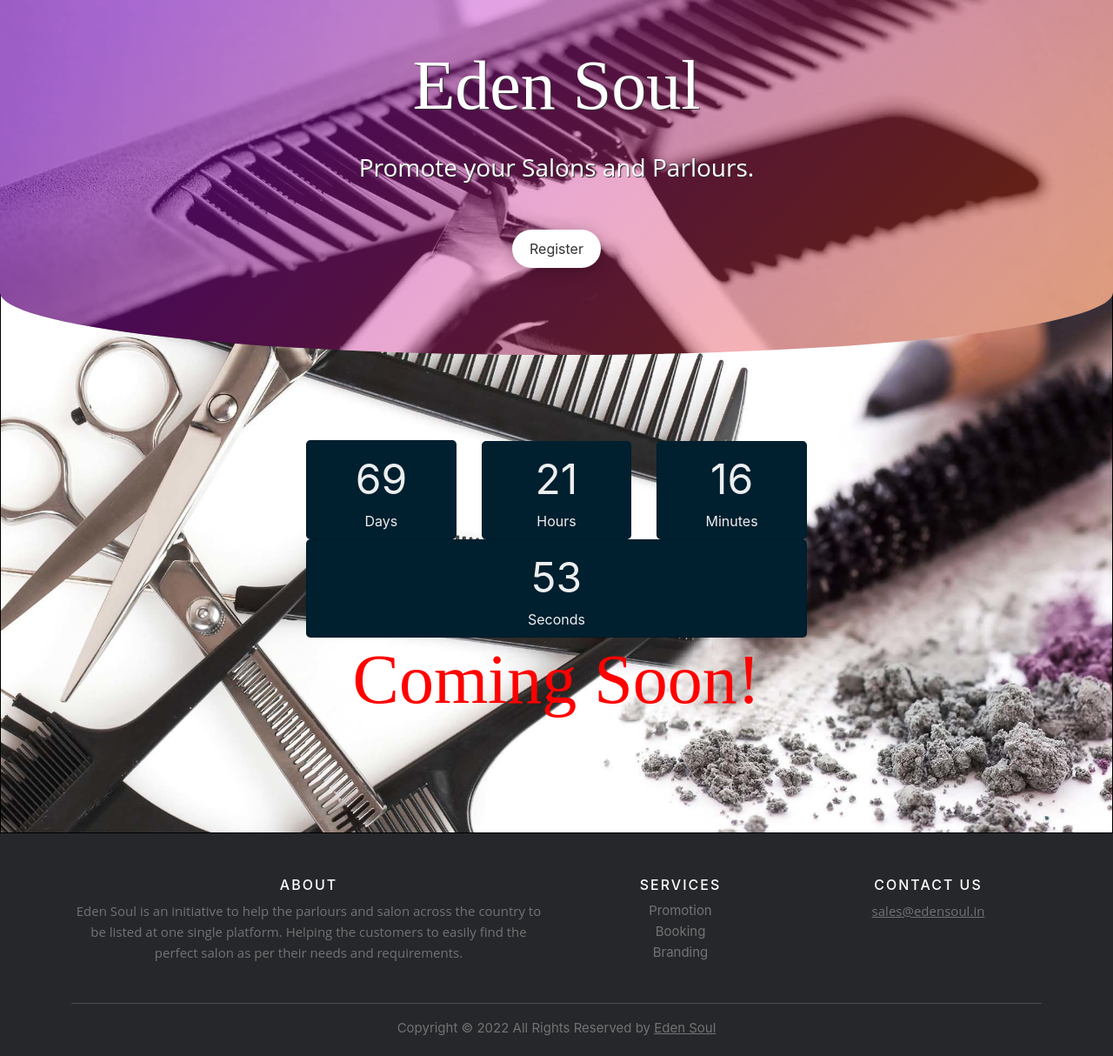
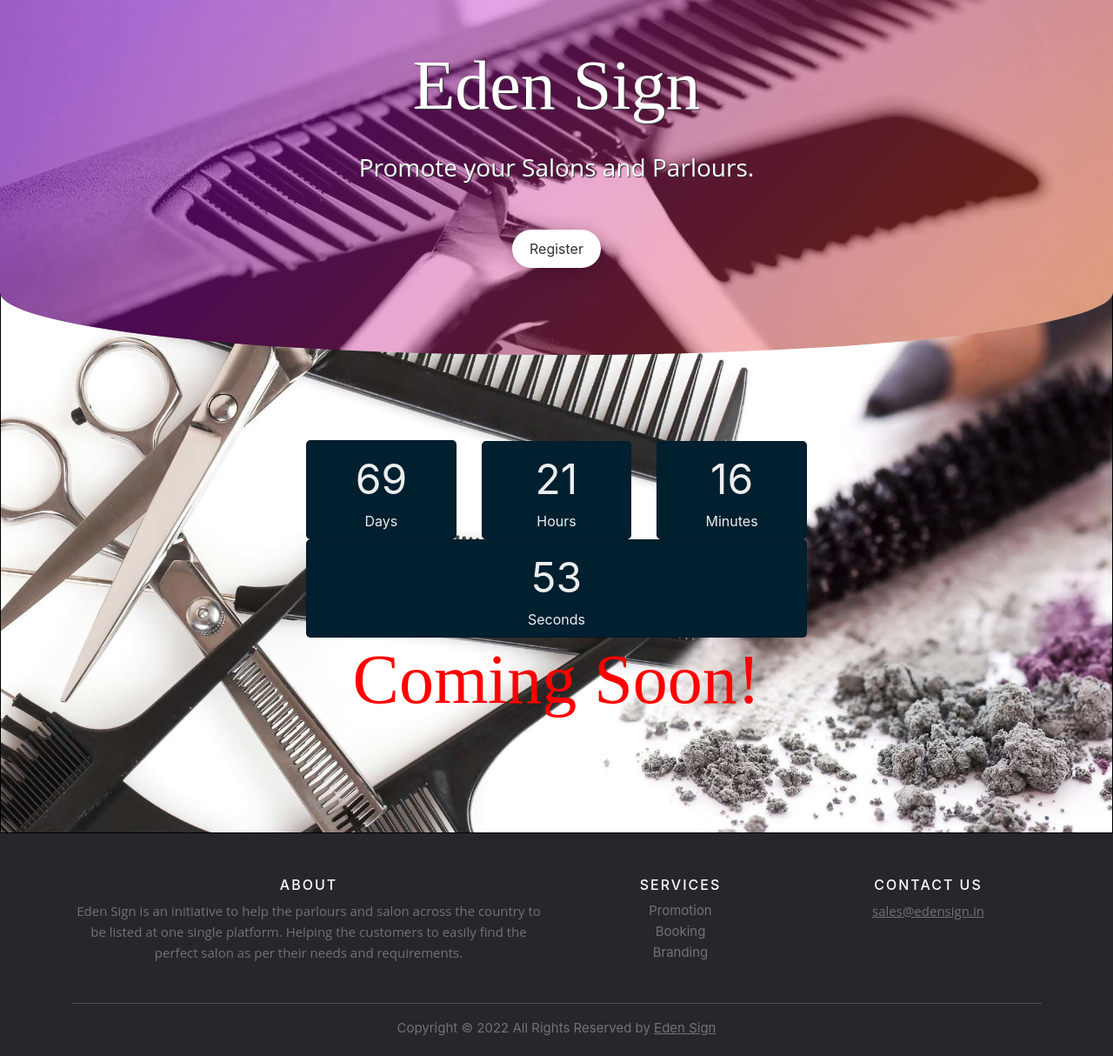
Before and after one commit to ahmadaafaq/eden-sign-web, a React (Create React App) app: page / in a window 1280 px wide. Shown: the whole page at 87% size. Built offline with nearby package versions, Linux system fonts and the light colour scheme.

Commit message:
name change

```diff
--- a/package.json
+++ b/package.json
@@ -1,8 +1,8 @@
 {
-  "name": "eden-soul-web",
+  "name": "eden-sign-web",
   "version": "0.1.0",
   "private": true,
-  "homepage": "https://edensoul.in",
+  "homepage": "https://edensign.in",
   "dependencies": {
     "@testing-library/jest-dom": "^5.16.4",
     "@testing-library/react": "^13.2.0",
--- a/src/App.js
+++ b/src/App.js
@@ -33,7 +33,7 @@ function App() {
           backgroundRepeat: 'no-repeat',
       }}>
 	      <div className="overlay">
-          <h1>Eden Soul</h1>
+          <h1>Eden Sign</h1>
           <h3>Promote your Salons and Parlours.</h3>
             <br />
             <a target="_blank" href="https://forms.gle/7p8BLAUbEv7gBT6UA">
@@ -64,7 +64,7 @@ function App() {
             <div className="row">
               <div className="col-sm-12 col-md-6">
                   <h6>About</h6>
-                  <p className="text-justify">Eden Soul is an initiative  to help the parlours and salon across the country to be listed at one single platform. Helping the customers to easily find the perfect salon as per their needs and requirements.</p>
+                  <p className="text-justify">Eden Sign is an initiative  to help the parlours and salon across the country to be listed at one single platform. Helping the customers to easily find the perfect salon as per their needs and requirements.</p>
               </div>
               <div className="col-xs-6 col-md-3">
                   <h6>Services</h6>
@@ -76,7 +76,7 @@ function App() {
               </div>
               <div className="col-xs-6 col-md-3">
                 <h6>Contact Us</h6>
-                <p><a href="mailto:sales@edensoul.in">sales@edensoul.in</a></p>
+                <p><a href="mailto:sales@edensign.in">sales@edensign.in</a></p>
               </div>
             </div>
             <hr />
@@ -84,7 +84,7 @@ function App() {
         <div className="container">
             <div className="row">
               <div className="col-md-12 col-md-6">
-                  <span className="copyright-text">Copyright &copy; 2022 All Rights Reserved by <a href="http://edensoul.in"> Eden Soul</a></span>
+                  <span className="copyright-text">Copyright &copy; 2022 All Rights Reserved by <a href="http://edensign.in"> Eden Sign</a></span>
               </div>
               {/* <div class="col-md-4 col-sm-6 col-xs-12">
                   <ul class="social-icons">
```
